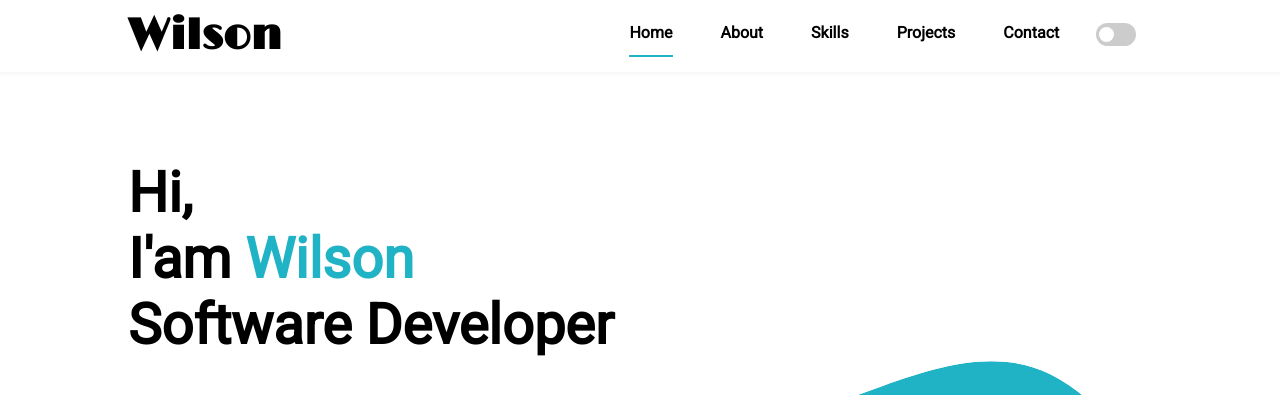
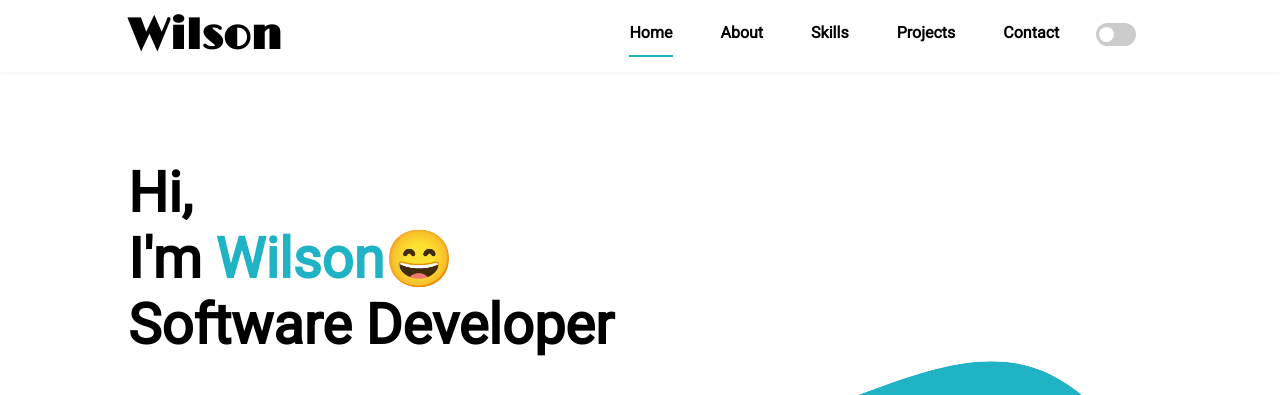
Before and after one commit to Wilson0406/Wilson0406.github.io, a plain HTML site: page index.html in a window 1280 px wide. Shown: the top 395 px of the page. Drawn offline with nearby package versions, Linux system fonts and the light colour scheme; files that its build step writes are made by us from their sources; a web font is replaced by a local one.

Commit message:
Update index.html

```diff
--- a/index.html
+++ b/index.html
@@ -67,7 +67,7 @@
             <!-- Home -->
             <section class="home bd-grid" id="home">
                 <div class="home__data">
-                    <h1 class="home__title">Hi,<br>I'am <span class="home__title-color">Wilson</span><br>Software Developer</h1>
+                    <h1 class="home__title">Hi,<br>I'm <span class="home__title-color">Wilson😄</span><br>Software Developer</h1>
 
                     <a href="./assets/Wilson's Resume 2022.pdf" target="_blank" class="button">Resume</a>
                 </div>
```
